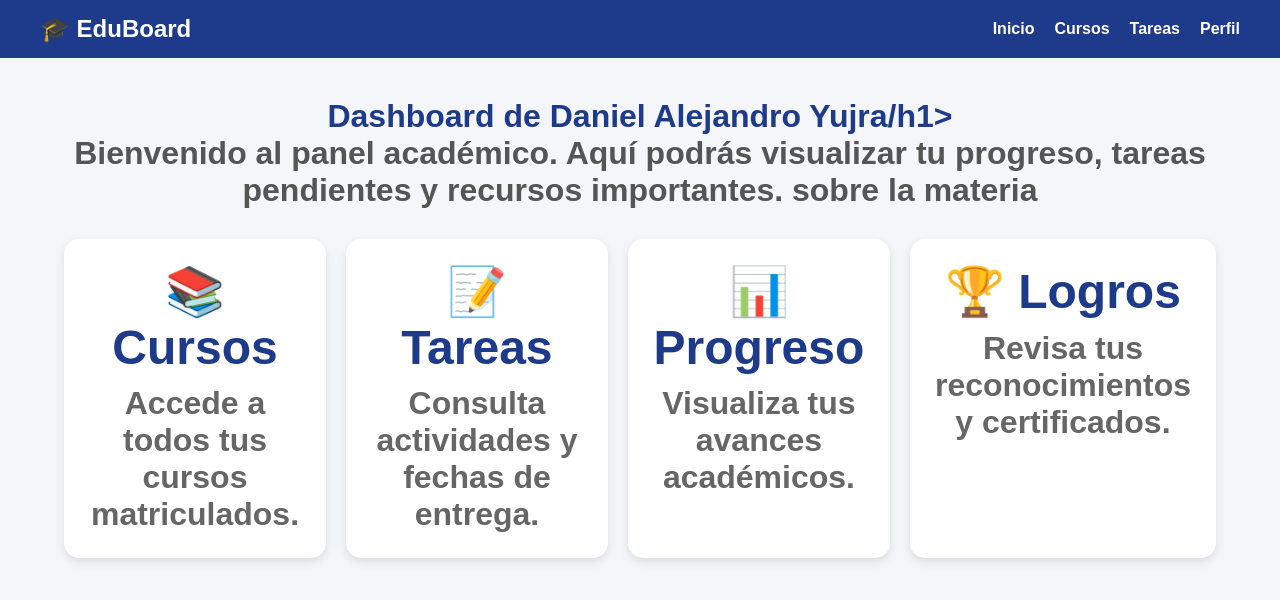
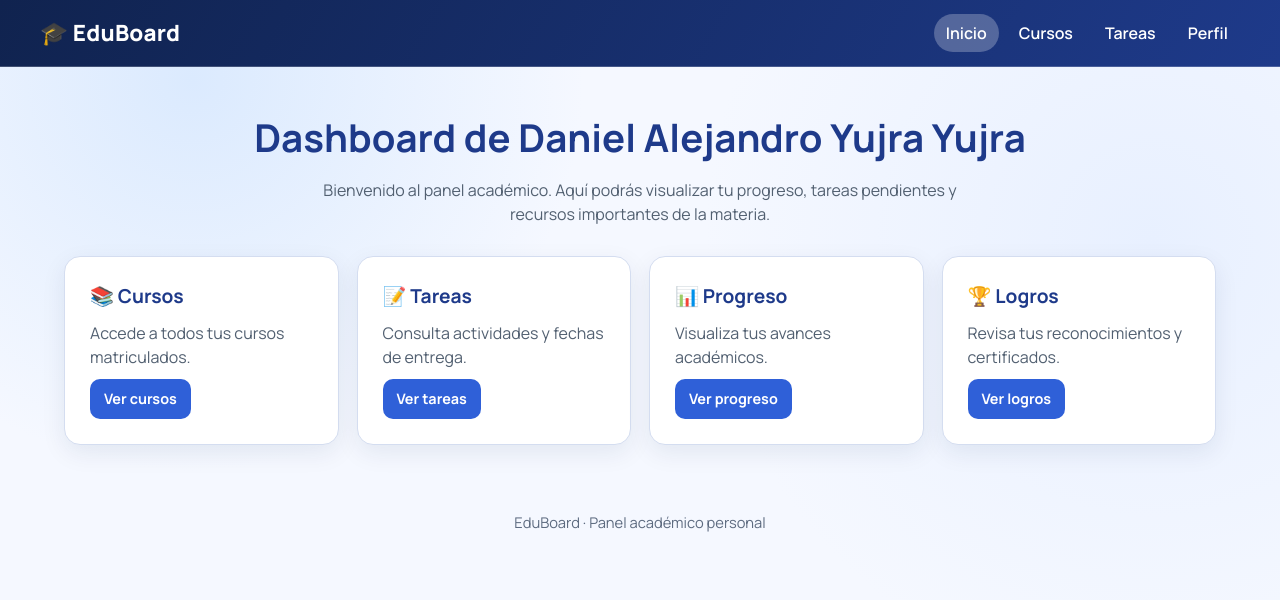
Before and after one commit to ydaniel-sif-star/examen2, a plain HTML site: page index.html in a window 1280 px wide. Drawn offline with Linux system fonts and the light colour scheme.

Commit message:
correcion de la pagian

```diff
--- a/estilos.css
+++ b/estilos.css
@@ -1,3 +1,5 @@
+@import url('https://fonts.googleapis.com/css2?family=Manrope:wght@400;600;700;800&display=swap');
+
 /* ==========================
    RESET GENERAL
 ========================== */
@@ -7,44 +9,68 @@
     box-sizing:border-box;
 }
 
+:root{
+    --azul-900:#10234f;
+    --azul-700:#1e3a8a;
+    --azul-500:#2f60d8;
+    --azul-100:#dbeafe;
+    --blanco:#ffffff;
+    --texto:#1f2937;
+    --texto-suave:#526071;
+    --borde:#d4ddf0;
+}
+
 body{
-    font-family: Arial, Helvetica, sans-serif;
-    background:#f4f6f9;
-    color:#333;
+    font-family:'Manrope', sans-serif;
+    background:
+        radial-gradient(circle at 15% 10%, #dbeafe 0%, transparent 30%),
+        radial-gradient(circle at 90% 30%, #e8f0ff 0%, transparent 35%),
+        #f5f8ff;
+    color:var(--texto);
+    min-height:100vh;
+    line-height:1.5;
 }
 
 /* ==========================
    NAVBAR FLEXBOX
 ========================== */
 .navbar{
-    background:#1e3a8a;
+    background:linear-gradient(120deg, var(--azul-900), var(--azul-700));
     color:white;
     display:flex;
     justify-content:space-between;
     align-items:center;
-    padding:15px 40px;
+    padding:16px 40px;
+    border-bottom:1px solid rgba(255,255,255,0.2);
 }
 
 .logo{
-    font-size:1.5rem;
-    font-weight:bold;
+    font-size:1.4rem;
+    font-weight:800;
+    letter-spacing:0.2px;
 }
 
 .menu{
     list-style:none;
     display:flex;
-    gap:20px;
+    gap:8px;
 }
 
 .menu a{
     text-decoration:none;
     color:white;
     font-weight:600;
-    transition:0.3s;
+    padding:8px 12px;
+    border-radius:999px;
+    transition:0.25s;
 }
 
 .menu a:hover{
-    color:#fbbf24;
+    background:rgba(255,255,255,0.15);
+}
+
+.menu a.activo{
+    background:rgba(255,255,255,0.25);
 }
 
 /* ==========================
@@ -53,19 +79,21 @@ body{
 .contenedor{
     width:90%;
     max-width:1200px;
-    margin:40px auto;
+    margin:42px auto;
 }
 
 h1{
     text-align:center;
-    margin-bottom:10px;
-    color:#1e3a8a;
+    margin-bottom:12px;
+    color:var(--azul-700);
+    font-size:clamp(1.7rem, 3vw, 2.4rem);
 }
 
 .descripcion{
     text-align:center;
-    margin-bottom:30px;
-    color:#555;
+    margin:0 auto 30px;
+    color:var(--texto-suave);
+    max-width:680px;
 }
 
 /* ==========================
@@ -74,41 +102,75 @@ h1{
 .grid-dashboard{
     display:grid;
     grid-template-columns:repeat(4, 1fr);
-    gap:20px;
+    gap:18px;
 }
 
 /* ==========================
    TARJETAS
 ========================== */
 .tarjeta{
-    background:white;
+    background:var(--blanco);
     padding:25px;
-    border-radius:15px;
-    box-shadow:0 4px 10px rgba(0,0,0,0.1);
+    border-radius:16px;
+    border:1px solid var(--borde);
+    box-shadow:0 8px 24px rgba(16,35,79,0.08);
+    display:flex;
+    flex-direction:column;
+    gap:10px;
 
     transition:
-        transform 0.3s ease,
-        background-color 0.3s ease;
+        transform 0.25s ease,
+        box-shadow 0.25s ease,
+        border-color 0.25s ease;
 }
 
 .tarjeta h2{
-    margin-bottom:10px;
-    color:#1e3a8a;
+    color:var(--azul-700);
+    font-size:1.2rem;
 }
 
 .tarjeta p{
-    color:#666;
+    color:var(--texto-suave);
+    flex-grow:1;
 }
 
 .tarjeta:hover{
-    background:#dbeafe;
-    transform:translateY(-8px);
+    transform:translateY(-6px);
+    box-shadow:0 14px 30px rgba(16,35,79,0.14);
+    border-color:#aac3f5;
+}
+
+.boton{
+    width:fit-content;
+    text-decoration:none;
+    background:var(--azul-500);
+    color:var(--blanco);
+    padding:9px 14px;
+    border-radius:10px;
+    font-weight:700;
+    font-size:0.9rem;
+    transition:0.25s;
+}
+
+.boton:hover{
+    background:var(--azul-700);
+}
+
+.pie{
+    text-align:center;
+    padding:24px 16px 30px;
+    color:#5d6b80;
+    font-size:0.92rem;
 }
 
 /* ==========================
    RESPONSIVE TABLET
 ========================== */
 @media (max-width: 992px){
+
+    .navbar{
+        padding:16px 20px;
+    }
 
     .grid-dashboard{
         grid-template-columns:repeat(2, 1fr);
@@ -123,16 +185,26 @@ h1{
 
     .navbar{
         flex-direction:column;
-        gap:15px;
+        gap:14px;
     }
 
     .menu{
-        flex-direction:column;
+        flex-wrap:wrap;
+        justify-content:center;
         align-items:center;
+    }
+
+    .contenedor{
+        width:92%;
+        margin:34px auto;
     }
 
     .grid-dashboard{
         grid-template-columns:1fr;
     }
 
+    .tarjeta{
+        padding:22px;
+    }
+
 }
--- a/index.html
+++ b/index.html
@@ -3,20 +3,21 @@
 <head>
     <meta charset="UTF-8">
     <meta name="viewport" content="width=device-width, initial-scale=1.0">
-    <title>Dashboard de Daniel Alejandro Yujra Yujra</title>
+    <meta name="description" content="Panel académico con cursos, tareas, progreso y logros.">
+    <title>EduBoard | Panel Académico</title>
     <link rel="stylesheet" href="estilos.css">
 </head>
 <body>
 
     <!-- Barra de Navegación -->
-    <header>
-        <nav class="navbar">
-            <div class="logo">
+    <header class="encabezado">
+        <nav class="navbar" aria-label="Navegación principal">
+            <div class="logo" aria-label="EduBoard">
                 🎓 EduBoard
             </div>
 
             <ul class="menu">
-                <li><a href="#">Inicio</a></li>
+                <li><a href="#" class="activo">Inicio</a></li>
                 <li><a href="#">Cursos</a></li>
                 <li><a href="#">Tareas</a></li>
                 <li><a href="#">Perfil</a></li>
@@ -25,12 +26,12 @@
     </header>
 
     <!-- Contenido Principal -->
-    <main class="contenedor">
+    <main class="contenedor" aria-labelledby="titulo-dashboard">
 
-        <h1>Dashboard de Daniel Alejandro Yujra/h1>
+        <h1 id="titulo-dashboard">Dashboard de Daniel Alejandro Yujra Yujra</h1>
         <p class="descripcion">
             Bienvenido al panel académico. Aquí podrás visualizar tu progreso,
-            tareas pendientes y recursos importantes. sobre la materia
+            tareas pendientes y recursos importantes de la materia.
         </p>
 
         <!-- Grid de Tarjetas -->
@@ -39,26 +40,34 @@
             <article class="tarjeta">
                 <h2>📚 Cursos</h2>
                 <p>Accede a todos tus cursos matriculados.</p>
+                <a href="#" class="boton">Ver cursos</a>
             </article>
 
             <article class="tarjeta">
                 <h2>📝 Tareas</h2>
                 <p>Consulta actividades y fechas de entrega.</p>
+                <a href="#" class="boton">Ver tareas</a>
             </article>
 
             <article class="tarjeta">
                 <h2>📊 Progreso</h2>
                 <p>Visualiza tus avances académicos.</p>
+                <a href="#" class="boton">Ver progreso</a>
             </article>
 
             <article class="tarjeta">
                 <h2>🏆 Logros</h2>
                 <p>Revisa tus reconocimientos y certificados.</p>
+                <a href="#" class="boton">Ver logros</a>
             </article>
 
         </section>
 
     </main>
 
+    <footer class="pie">
+        <p>EduBoard · Panel académico personal</p>
+    </footer>
+
 </body>
 </html>
```
